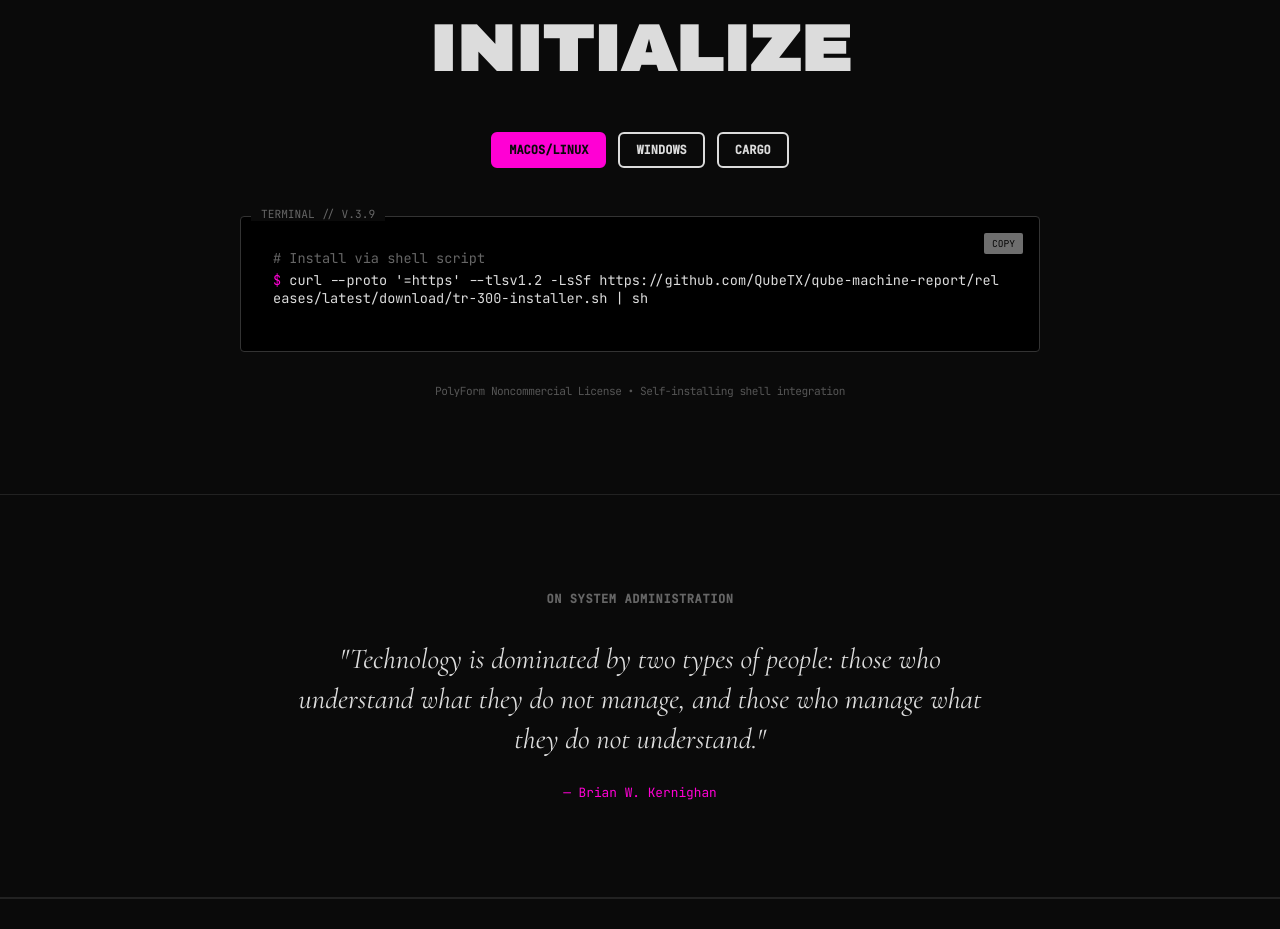
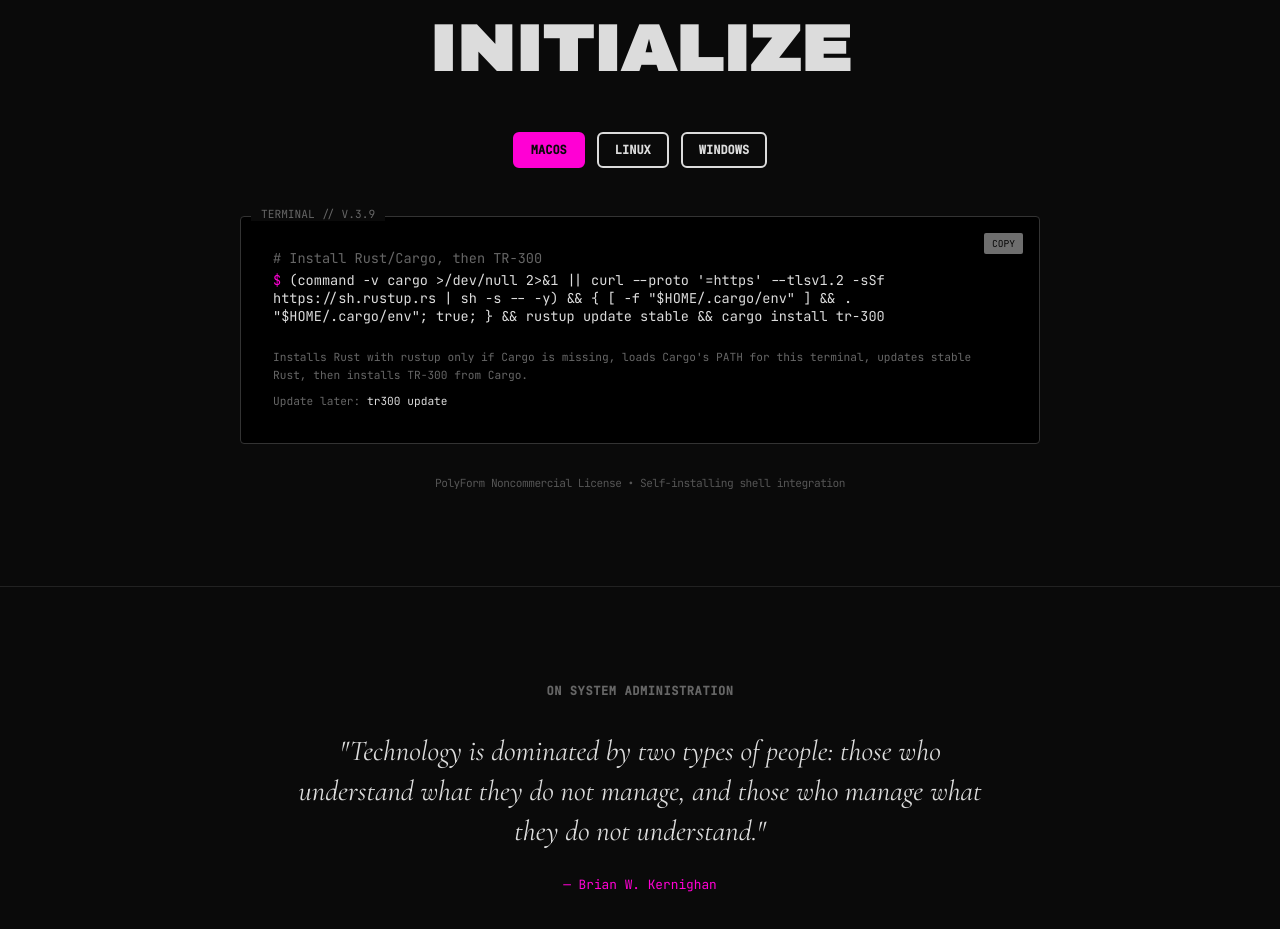
Before and after one commit to QubeTX/qube-machine-report-homepage, a React (Vite) app: page / in a window 1280 px wide. Shown: the part 4140-5069 px from the top of the page. Built offline with nearby package versions, Linux system fonts and the light colour scheme; no server answers.

Commit message:
Update install commands for cargo-first setup

```diff
--- a/src/components/Install.jsx
+++ b/src/components/Install.jsx
@@ -72,42 +72,54 @@
   )
 }
 
-const CodeBlock = ({ comment, command, fullCommand }) => (
+const CodeBlock = ({ prompt, comment, command }) => (
   <div style={{ marginBottom: '0.75rem' }}>
     {comment && (
       <span style={{ display: 'block', color: '#666', marginBottom: '0.25rem' }}>
         {comment}
       </span>
     )}
-    <span style={{ display: 'block', color: 'var(--fg-bone)', wordBreak: 'break-all' }}>
-      <span style={{ color: 'var(--accent-signal)' }}>$ </span>
+    <span style={{
+      display: 'block',
+      color: 'var(--fg-bone)',
+      overflowWrap: 'anywhere',
+      wordBreak: 'break-word',
+      paddingRight: '3.5rem'
+    }}>
+      <span style={{ color: 'var(--accent-signal)' }}>{prompt} </span>
       {command}
     </span>
   </div>
 )
 
 export default function Install() {
-  const [selectedPlatform, setSelectedPlatform] = useState('unix')
+  const [selectedPlatform, setSelectedPlatform] = useState('macos')
   const version = useGitHubVersion('QubeTX/qube-machine-report', '3.9.0')
 
   const platforms = {
-    unix: {
-      label: 'macOS/Linux',
-      comment: '# Install via shell script',
-      command: 'curl --proto \'=https\' --tlsv1.2 -LsSf https://github.com/QubeTX/qube-machine-report/releases/latest/download/tr-300-installer.sh | sh',
-      fullCommand: "curl --proto '=https' --tlsv1.2 -LsSf https://github.com/QubeTX/qube-machine-report/releases/latest/download/tr-300-installer.sh | sh"
+    macos: {
+      label: 'macOS',
+      prompt: '$',
+      comment: '# Install Rust/Cargo, then TR-300',
+      command: "(command -v cargo >/dev/null 2>&1 || curl --proto '=https' --tlsv1.2 -sSf https://sh.rustup.rs | sh -s -- -y) && { [ -f \"$HOME/.cargo/env\" ] && . \"$HOME/.cargo/env\"; true; } && rustup update stable && cargo install tr-300",
+      explanation: "Installs Rust with rustup only if Cargo is missing, loads Cargo's PATH for this terminal, updates stable Rust, then installs TR-300 from Cargo.",
+      updateCommand: 'tr300 update'
+    },
+    linux: {
+      label: 'Linux',
+      prompt: '$',
+      comment: '# Install Rust/Cargo, then TR-300',
+      command: "(command -v cargo >/dev/null 2>&1 || curl --proto '=https' --tlsv1.2 -sSf https://sh.rustup.rs | sh -s -- -y) && { [ -f \"$HOME/.cargo/env\" ] && . \"$HOME/.cargo/env\"; true; } && rustup update stable && cargo install tr-300",
+      explanation: "Installs Rust with rustup only if Cargo is missing, loads Cargo's PATH for this terminal, updates stable Rust, then installs TR-300 from Cargo.",
+      updateCommand: 'tr300 update'
     },
     windows: {
       label: 'Windows',
-      comment: '# Install via PowerShell',
-      command: 'powershell -ExecutionPolicy ByPass -c "irm https://github.com/QubeTX/qube-machine-report/releases/latest/download/tr-300-installer.ps1 | iex"',
-      fullCommand: 'powershell -ExecutionPolicy ByPass -c "irm https://github.com/QubeTX/qube-machine-report/releases/latest/download/tr-300-installer.ps1 | iex"'
-    },
-    cargo: {
-      label: 'Cargo',
-      comment: '# Install via Cargo',
-      command: 'cargo install tr-300',
-      fullCommand: 'cargo install tr-300'
+      prompt: 'PS>',
+      comment: '# Install Rust/Cargo, then TR-300',
+      command: '$CargoBin=Join-Path $env:USERPROFILE ".cargo\\bin"; $env:Path="$CargoBin;$env:Path"; if (-not (Get-Command cargo -ErrorAction SilentlyContinue)) { $Rustup=Join-Path $env:TEMP "rustup-init.exe"; Invoke-WebRequest -Uri "https://win.rustup.rs/x86_64" -OutFile $Rustup; & $Rustup -y; $env:Path="$CargoBin;$env:Path" } elseif (Get-Command rustup -ErrorAction SilentlyContinue) { rustup update stable }; cargo install tr-300',
+      explanation: "Adds Cargo to this PowerShell session's PATH, installs Rust with rustup only if Cargo is missing, updates stable Rust when rustup is present, then installs TR-300 from Cargo.",
+      updateCommand: 'tr300 update'
     }
   }
 
@@ -139,22 +151,22 @@
         justifyContent: 'center'
       }}>
         <TabButton
-          active={selectedPlatform === 'unix'}
-          onClick={() => setSelectedPlatform('unix')}
+          active={selectedPlatform === 'macos'}
+          onClick={() => setSelectedPlatform('macos')}
         >
-          macOS/Linux
+          macOS
+        </TabButton>
+        <TabButton
+          active={selectedPlatform === 'linux'}
+          onClick={() => setSelectedPlatform('linux')}
+        >
+          Linux
         </TabButton>
         <TabButton
           active={selectedPlatform === 'windows'}
           onClick={() => setSelectedPlatform('windows')}
         >
           Windows
-        </TabButton>
-        <TabButton
-          active={selectedPlatform === 'cargo'}
-          onClick={() => setSelectedPlatform('cargo')}
-        >
-          Cargo
         </TabButton>
       </div>
 
@@ -181,12 +193,31 @@
           TERMINAL // V.{shortVersion(version)}
         </span>
 
-        <CopyButton text={current.fullCommand} />
+        <CopyButton text={current.command} />
 
         <CodeBlock
+          prompt={current.prompt}
           comment={current.comment}
           command={current.command}
         />
+
+        <p style={{
+          color: 'var(--fg-dim)',
+          fontSize: '0.7rem',
+          lineHeight: '1.6',
+          margin: '1.5rem 0 0 0'
+        }}>
+          {current.explanation}
+        </p>
+
+        <p style={{
+          color: 'var(--fg-dim)',
+          fontSize: '0.7rem',
+          lineHeight: '1.6',
+          margin: '0.5rem 0 0 0'
+        }}>
+          Update later: <span style={{ color: 'var(--fg-bone)' }}>{current.updateCommand}</span>
+        </p>
       </div>
 
       <p style={{
--- a/src/components/ND300Install.jsx
+++ b/src/components/ND300Install.jsx
@@ -72,42 +72,54 @@
   )
 }
 
-const CodeBlock = ({ comment, command }) => (
+const CodeBlock = ({ prompt, comment, command }) => (
   <div style={{ marginBottom: '0.75rem' }}>
     {comment && (
       <span style={{ display: 'block', color: '#666', marginBottom: '0.25rem' }}>
         {comment}
       </span>
     )}
-    <span style={{ display: 'block', color: 'var(--fg-bone)', wordBreak: 'break-all' }}>
-      <span style={{ color: 'var(--accent-signal)' }}>$ </span>
+    <span style={{
+      display: 'block',
+      color: 'var(--fg-bone)',
+      overflowWrap: 'anywhere',
+      wordBreak: 'break-word',
+      paddingRight: '3.5rem'
+    }}>
+      <span style={{ color: 'var(--accent-signal)' }}>{prompt} </span>
       {command}
     </span>
   </div>
 )
 
 export default function ND300Install() {
-  const [selectedPlatform, setSelectedPlatform] = useState('unix')
+  const [selectedPlatform, setSelectedPlatform] = useState('macos')
   const version = useGitHubVersion('QubeTX/qube-network-diagnostics', '2.9.0')
 
   const platforms = {
-    unix: {
-      label: 'macOS/Linux',
-      comment: '# Install via shell script',
-      command: "curl --proto '=https' --tlsv1.2 -LsSf https://github.com/QubeTX/qube-network-diagnostics/releases/latest/download/nd-300-installer.sh | sh",
-      fullCommand: "curl --proto '=https' --tlsv1.2 -LsSf https://github.com/QubeTX/qube-network-diagnostics/releases/latest/download/nd-300-installer.sh | sh"
+    macos: {
+      label: 'macOS',
+      prompt: '$',
+      comment: '# Install Rust/Cargo, then ND-300',
+      command: "(command -v cargo >/dev/null 2>&1 || curl --proto '=https' --tlsv1.2 -sSf https://sh.rustup.rs | sh -s -- -y) && { [ -f \"$HOME/.cargo/env\" ] && . \"$HOME/.cargo/env\"; true; } && rustup update stable && cargo install nd-300",
+      explanation: "Installs Rust with rustup only if Cargo is missing, loads Cargo's PATH for this terminal, updates stable Rust, then installs ND-300 from Cargo.",
+      updateCommand: 'nd300 update'
+    },
+    linux: {
+      label: 'Linux',
+      prompt: '$',
+      comment: '# Install Rust/Cargo, then ND-300',
+      command: "(command -v cargo >/dev/null 2>&1 || curl --proto '=https' --tlsv1.2 -sSf https://sh.rustup.rs | sh -s -- -y) && { [ -f \"$HOME/.cargo/env\" ] && . \"$HOME/.cargo/env\"; true; } && rustup update stable && cargo install nd-300",
+      explanation: "Installs Rust with rustup only if Cargo is missing, loads Cargo's PATH for this terminal, updates stable Rust, then installs ND-300 from Cargo.",
+      updateCommand: 'nd300 update'
     },
     windows: {
       label: 'Windows',
-      comment: '# Install via PowerShell',
-      command: 'powershell -ExecutionPolicy ByPass -c "irm https://github.com/QubeTX/qube-network-diagnostics/releases/latest/download/nd-300-installer.ps1 | iex"',
-      fullCommand: 'powershell -ExecutionPolicy ByPass -c "irm https://github.com/QubeTX/qube-network-diagnostics/releases/latest/download/nd-300-installer.ps1 | iex"'
-    },
-    cargo: {
-      label: 'Cargo',
-      comment: '# Install via Cargo',
-      command: 'cargo install nd-300',
-      fullCommand: 'cargo install nd-300'
+      prompt: 'PS>',
+      comment: '# Install Rust/Cargo, then ND-300',
+      command: '$CargoBin=Join-Path $env:USERPROFILE ".cargo\\bin"; $env:Path="$CargoBin;$env:Path"; if (-not (Get-Command cargo -ErrorAction SilentlyContinue)) { $Rustup=Join-Path $env:TEMP "rustup-init.exe"; Invoke-WebRequest -Uri "https://win.rustup.rs/x86_64" -OutFile $Rustup; & $Rustup -y; $env:Path="$CargoBin;$env:Path" } elseif (Get-Command rustup -ErrorAction SilentlyContinue) { rustup update stable }; cargo install nd-300',
+      explanation: "Adds Cargo to this PowerShell session's PATH, installs Rust with rustup only if Cargo is missing, updates stable Rust when rustup is present, then installs ND-300 from Cargo.",
+      updateCommand: 'nd300 update'
     }
   }
 
@@ -139,22 +151,22 @@
         justifyContent: 'center'
       }}>
         <TabButton
-          active={selectedPlatform === 'unix'}
-          onClick={() => setSelectedPlatform('unix')}
+          active={selectedPlatform === 'macos'}
+          onClick={() => setSelectedPlatform('macos')}
         >
-          macOS/Linux
+          macOS
+        </TabButton>
+        <TabButton
+          active={selectedPlatform === 'linux'}
+          onClick={() => setSelectedPlatform('linux')}
+        >
+          Linux
         </TabButton>
         <TabButton
           active={selectedPlatform === 'windows'}
           onClick={() => setSelectedPlatform('windows')}
         >
           Windows
-        </TabButton>
-        <TabButton
-          active={selectedPlatform === 'cargo'}
-          onClick={() => setSelectedPlatform('cargo')}
-        >
-          Cargo
         </TabButton>
       </div>
 
@@ -181,12 +193,31 @@
           TERMINAL // V.{shortVersion(version)}
         </span>
 
-        <CopyButton text={current.fullCommand} />
+        <CopyButton text={current.command} />
 
         <CodeBlock
+          prompt={current.prompt}
           comment={current.comment}
           command={current.command}
         />
+
+        <p style={{
+          color: 'var(--fg-dim)',
+          fontSize: '0.7rem',
+          lineHeight: '1.6',
+          margin: '1.5rem 0 0 0'
+        }}>
+          {current.explanation}
+        </p>
+
+        <p style={{
+          color: 'var(--fg-dim)',
+          fontSize: '0.7rem',
+          lineHeight: '1.6',
+          margin: '0.5rem 0 0 0'
+        }}>
+          Update later: <span style={{ color: 'var(--fg-bone)' }}>{current.updateCommand}</span>
+        </p>
       </div>
 
       <p style={{
--- a/src/components/SD300Install.jsx
+++ b/src/components/SD300Install.jsx
@@ -72,42 +72,54 @@
   )
 }
 
-const CodeBlock = ({ comment, command }) => (
+const CodeBlock = ({ prompt, comment, command }) => (
   <div style={{ marginBottom: '0.75rem' }}>
     {comment && (
       <span style={{ display: 'block', color: '#666', marginBottom: '0.25rem' }}>
         {comment}
       </span>
     )}
-    <span style={{ display: 'block', color: 'var(--fg-bone)', wordBreak: 'break-all' }}>
-      <span style={{ color: 'var(--accent-signal)' }}>$ </span>
+    <span style={{
+      display: 'block',
+      color: 'var(--fg-bone)',
+      overflowWrap: 'anywhere',
+      wordBreak: 'break-word',
+      paddingRight: '3.5rem'
+    }}>
+      <span style={{ color: 'var(--accent-signal)' }}>{prompt} </span>
       {command}
     </span>
   </div>
 )
 
 export default function SD300Install() {
-  const [selectedPlatform, setSelectedPlatform] = useState('unix')
+  const [selectedPlatform, setSelectedPlatform] = useState('macos')
   const version = useGitHubVersion('QubeTX/qube-system-diagnostics', '1.3.0')
 
   const platforms = {
-    unix: {
-      label: 'macOS/Linux',
-      comment: '# Install via shell script',
-      command: "curl --proto '=https' --tlsv1.2 -LsSf https://github.com/QubeTX/qube-system-diagnostics/releases/latest/download/sd-300-installer.sh | sh",
-      fullCommand: "curl --proto '=https' --tlsv1.2 -LsSf https://github.com/QubeTX/qube-system-diagnostics/releases/latest/download/sd-300-installer.sh | sh"
+    macos: {
+      label: 'macOS',
+      prompt: '$',
+      comment: '# Install Rust/Cargo, then SD-300',
+      command: "(command -v cargo >/dev/null 2>&1 || curl --proto '=https' --tlsv1.2 -sSf https://sh.rustup.rs | sh -s -- -y) && { [ -f \"$HOME/.cargo/env\" ] && . \"$HOME/.cargo/env\"; true; } && rustup update stable && cargo install sd-300",
+      explanation: "Installs Rust with rustup only if Cargo is missing, loads Cargo's PATH for this terminal, updates stable Rust, then installs SD-300 from Cargo.",
+      updateCommand: 'sd300 update'
+    },
+    linux: {
+      label: 'Linux',
+      prompt: '$',
+      comment: '# Install Rust/Cargo, then SD-300',
+      command: "(command -v cargo >/dev/null 2>&1 || curl --proto '=https' --tlsv1.2 -sSf https://sh.rustup.rs | sh -s -- -y) && { [ -f \"$HOME/.cargo/env\" ] && . \"$HOME/.cargo/env\"; true; } && rustup update stable && cargo install sd-300",
+      explanation: "Installs Rust with rustup only if Cargo is missing, loads Cargo's PATH for this terminal, updates stable Rust, then installs SD-300 from Cargo.",
+      updateCommand: 'sd300 update'
     },
     windows: {
       label: 'Windows',
-      comment: '# Install via PowerShell',
-      command: 'powershell -ExecutionPolicy ByPass -c "irm https://github.com/QubeTX/qube-system-diagnostics/releases/latest/download/sd-300-installer.ps1 | iex"',
-      fullCommand: 'powershell -ExecutionPolicy ByPass -c "irm https://github.com/QubeTX/qube-system-diagnostics/releases/latest/download/sd-300-installer.ps1 | iex"'
-    },
-    cargo: {
-      label: 'Cargo',
-      comment: '# Install via Cargo',
-      command: 'cargo install sd-300',
-      fullCommand: 'cargo install sd-300'
+      prompt: 'PS>',
+      comment: '# Install Rust/Cargo, then SD-300',
+      command: '$CargoBin=Join-Path $env:USERPROFILE ".cargo\\bin"; $env:Path="$CargoBin;$env:Path"; if (-not (Get-Command cargo -ErrorAction SilentlyContinue)) { $Rustup=Join-Path $env:TEMP "rustup-init.exe"; Invoke-WebRequest -Uri "https://win.rustup.rs/x86_64" -OutFile $Rustup; & $Rustup -y; $env:Path="$CargoBin;$env:Path" } elseif (Get-Command rustup -ErrorAction SilentlyContinue) { rustup update stable }; cargo install sd-300',
+      explanation: "Adds Cargo to this PowerShell session's PATH, installs Rust with rustup only if Cargo is missing, updates stable Rust when rustup is present, then installs SD-300 from Cargo.",
+      updateCommand: 'sd300 update'
     }
   }
 
@@ -139,22 +151,22 @@
         justifyContent: 'center'
       }}>
         <TabButton
-          active={selectedPlatform === 'unix'}
-          onClick={() => setSelectedPlatform('unix')}
+          active={selectedPlatform === 'macos'}
+          onClick={() => setSelectedPlatform('macos')}
         >
-          macOS/Linux
+          macOS
+        </TabButton>
+        <TabButton
+          active={selectedPlatform === 'linux'}
+          onClick={() => setSelectedPlatform('linux')}
+        >
+          Linux
         </TabButton>
         <TabButton
           active={selectedPlatform === 'windows'}
           onClick={() => setSelectedPlatform('windows')}
         >
           Windows
-        </TabButton>
-        <TabButton
-          active={selectedPlatform === 'cargo'}
-          onClick={() => setSelectedPlatform('cargo')}
-        >
-          Cargo
         </TabButton>
       </div>
 
@@ -181,12 +193,31 @@
           TERMINAL // V.{shortVersion(version)}
         </span>
 
-        <CopyButton text={current.fullCommand} />
+        <CopyButton text={current.command} />
 
         <CodeBlock
+          prompt={current.prompt}
           comment={current.comment}
           command={current.command}
         />
+
+        <p style={{
+          color: 'var(--fg-dim)',
+          fontSize: '0.7rem',
+          lineHeight: '1.6',
+          margin: '1.5rem 0 0 0'
+        }}>
+          {current.explanation}
+        </p>
+
+        <p style={{
+          color: 'var(--fg-dim)',
+          fontSize: '0.7rem',
+          lineHeight: '1.6',
+          margin: '0.5rem 0 0 0'
+        }}>
+          Update later: <span style={{ color: 'var(--fg-bone)' }}>{current.updateCommand}</span>
+        </p>
       </div>
 
       <p style={{
```
Also changed, not shown: 2 other files (tests, documents, lock files or other folders).
